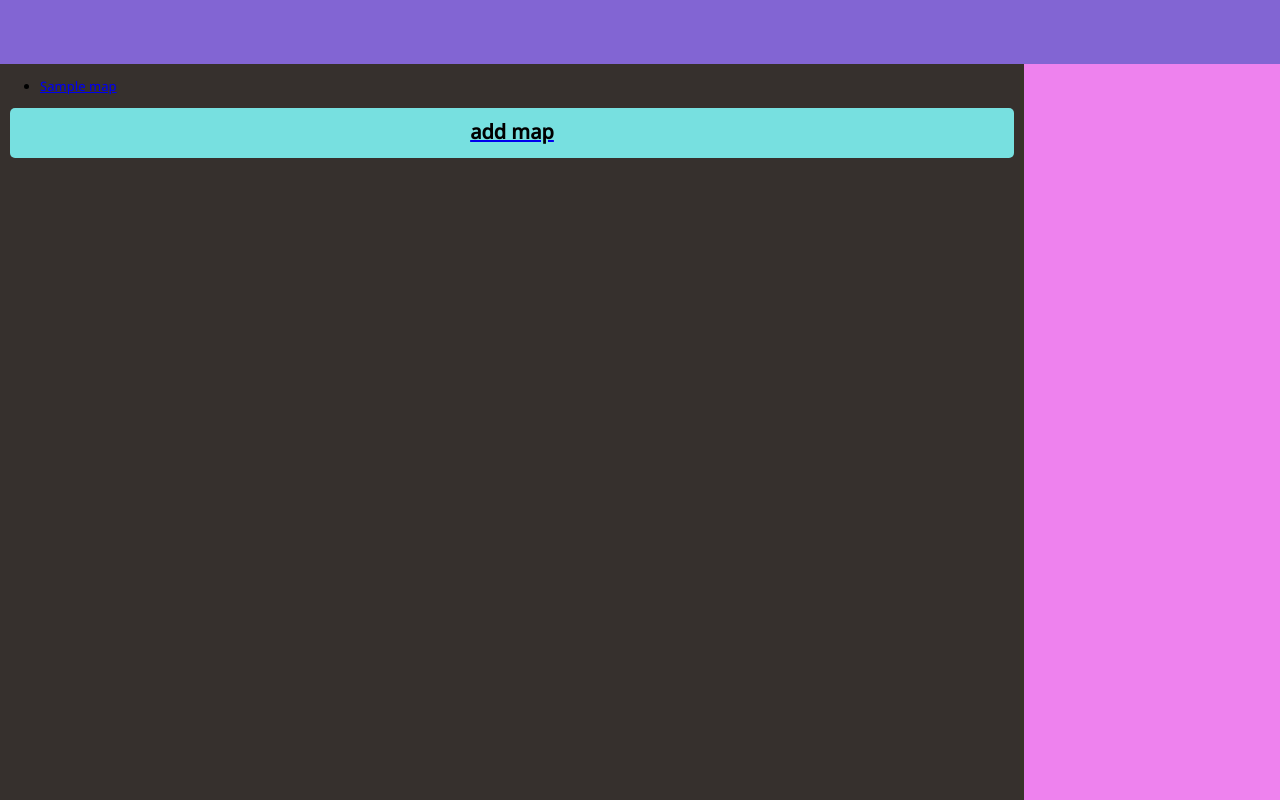
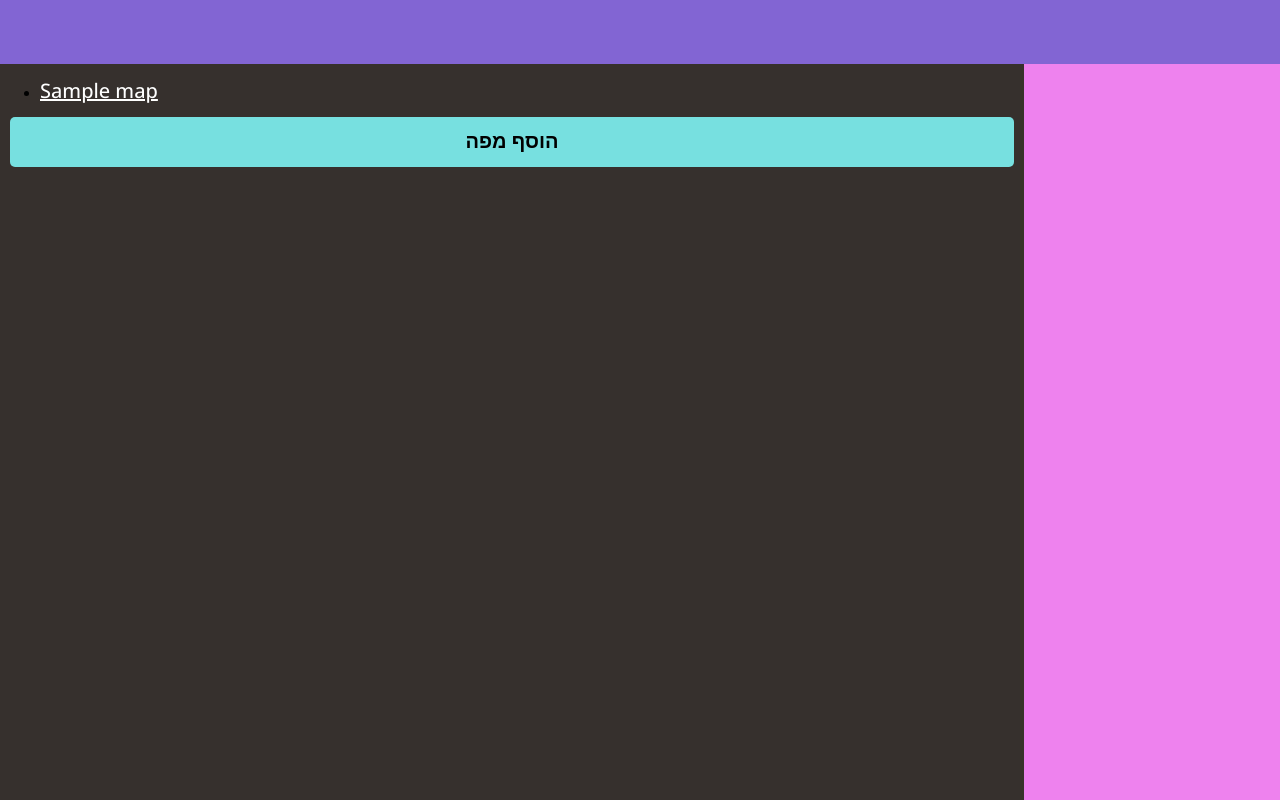
Before and after one commit to yair-hive/hive-php, a PHP site: page /hive-php/maps.php in a window 1280 px wide. Run offline with PHP 8.4, Linux system fonts and the light colour scheme; tables that the repository leaves empty hold one stand-in row (values such as "Sample post").

Commit message:
עיצוב

```diff
--- a/front_end/style.css
+++ b/front_end/style.css
@@ -7,6 +7,13 @@ html, body{
     margin: 0;
     font-size: 13px;
     font-family: 'Open Sans', sans-serif;
+}
+a{
+    font-size: 20px;
+    color: white;
+}
+a:hover{
+    color: yellow;
 }
 body{
     display: grid;
--- a/maps.php
+++ b/maps.php
@@ -14,14 +14,14 @@
                 data: "action=get_all_maps",
                 success: function(msg){
                     $('#mainBord').html(msg);
-                    var a_link = document.createElement('a')
-                    a_link.setAttribute('href', 'create_map.php')
                     var sub = document.createElement('div')
                     sub.setAttribute('id', 'sub')
                     sub.classList.add('hive-button')
-                    $(sub).text('add map')
-                    $(a_link).append(sub)
-                    $('#mainBord').append(a_link)
+                    $(sub).text('הוסף מפה')
+                    $(sub).click(()=>{
+                        location.href='http://localhost/hive-php/create_map.php'
+                    })
+                    $('#mainBord').append(sub)
                 }
             });
         });
```
